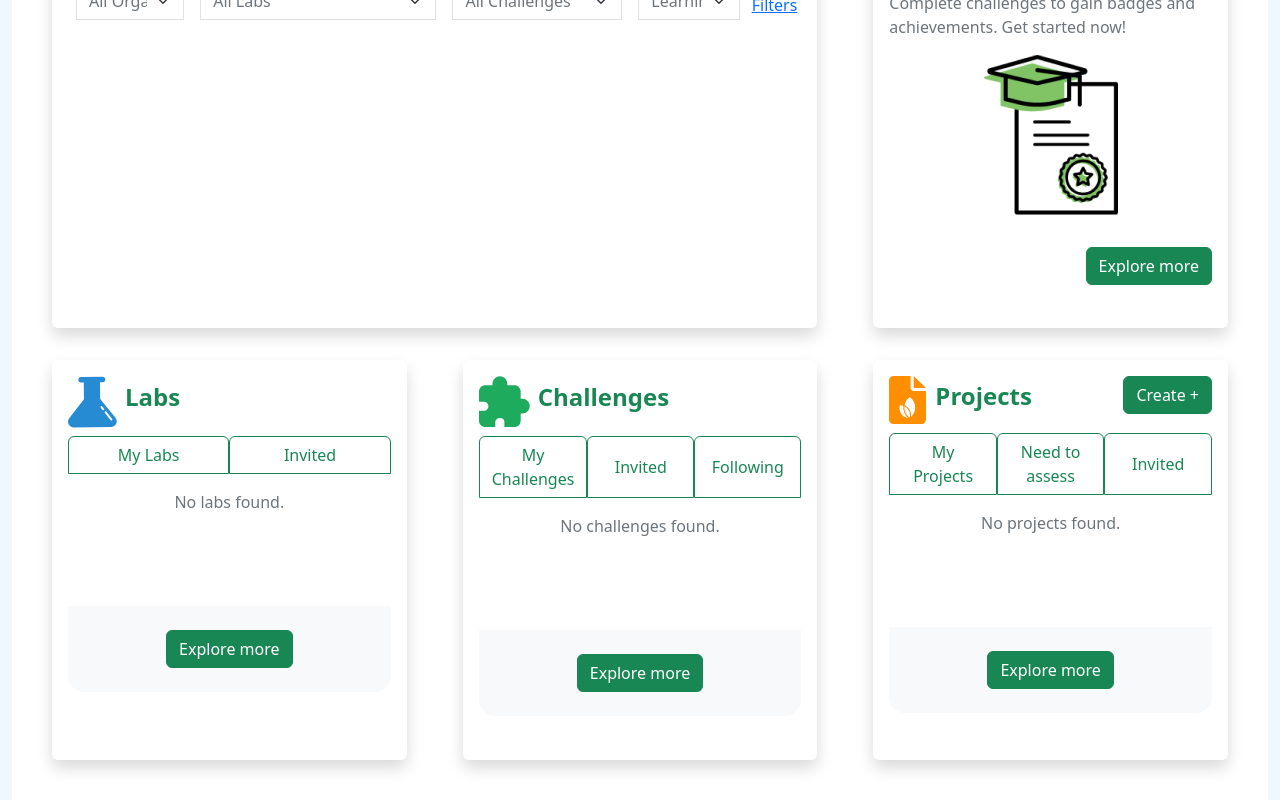
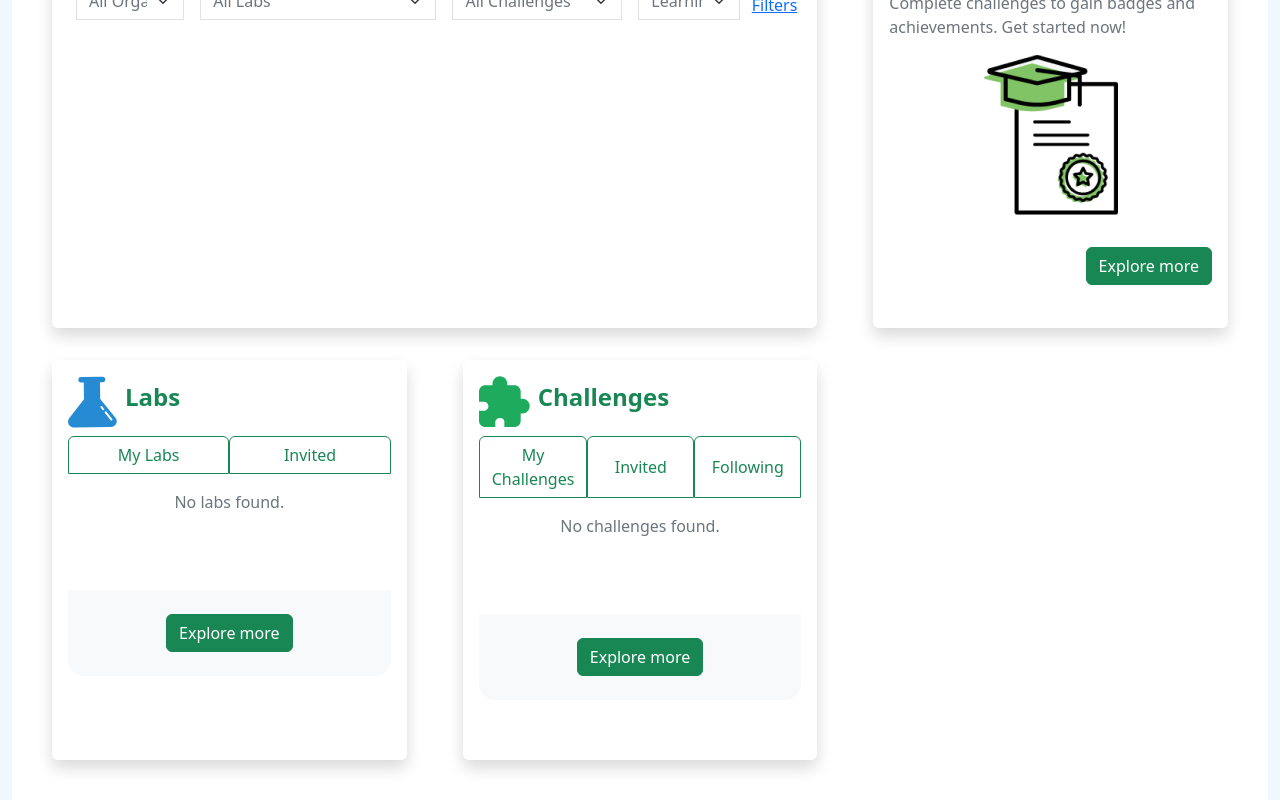
Before and after one commit to SeemaMistry/Frontend-Developer-Challenge-3-Dashboard-and-Project-Creation, a React (Create React App) app in the folder prepr-dashboard/: page /dashboard in a window 1280 px wide. Shown: the part 1000-1800 px from the top of the page. Built offline with nearby package versions, Linux system fonts and the light colour scheme.

Commit message:
feat: map dummyData of lab and challenge dashboard boxes to StudentCourseWork component

```diff
--- a/prepr-dashboard/src/components/DummyData.js
+++ b/prepr-dashboard/src/components/DummyData.js
@@ -18,14 +18,14 @@ export const DUMMY_DATA = [
             {id:'challenges-tab3',tabTitle: 'Following', tabContent: 'No challenges followed.'}
         ]
     },
-    {
-        isButton: true,
-        buttonUrl: '/create/project',
-        categoryTitle: 'Projects',
-        tabs: [
-            {id:'projects-tab1', tabTitle: 'My Projects', tabContent: 'No projects found.'},
-            {id:'projects-tab2', tabTitle: 'Need to assess', tabContent: 'No projects to assess.'},
-            {id:'projects-tab3', tabTitle: 'Invited', tabContent: 'No pending Project invitations.'}
-        ]
-    },
+    // {
+    //     isButton: true,
+    //     buttonUrl: '/create/project',
+    //     categoryTitle: 'Projects',
+    //     tabs: [
+    //         {id:'projects-tab1', tabTitle: 'My Projects', tabContent: 'No projects found.'},
+    //         {id:'projects-tab2', tabTitle: 'Need to assess', tabContent: 'No projects to assess.'},
+    //         {id:'projects-tab3', tabTitle: 'Invited', tabContent: 'No pending Project invitations.'}
+    //     ]
+    // },
 ]
--- a/prepr-dashboard/src/components/StudentCourseWork.js
+++ b/prepr-dashboard/src/components/StudentCourseWork.js
@@ -1,6 +1,5 @@
 import React, {useState} from 'react'
 import {Link} from 'react-router-dom'
-import iconYellowBadge from '../assets/iconYellowBadge.png'
 import CardTitle from './CardTitle'
 import RedirectButton from './RedirectButton'
 import Description from './Description'
@@ -9,6 +8,7 @@ import challengeIcon from '../assets/challenge_icon.svg'
 import projectIcon from '../assets/project_icon.svg'
 
 const StudentCourseWork = ({boxContent}) => {
+    // const [projectExists, setProjectExists] = useState(false)
     const {isButton, buttonUrl, categoryTitle, tabs} = boxContent // destructure prop
     const icon = categoryTitle === 'Labs' ? labIcon :
         categoryTitle === 'Challenges' ? challengeIcon : projectIcon
@@ -55,9 +55,13 @@ const StudentCourseWork = ({boxContent}) => {
             )}
 
         </div>
-        <p className='text-center mt-3' style={{height: '100px'}}>
+        <div className='text-center mt-3' style={{height: '100px'}}>
             <Description description={tabContent}/>
-            </p>
+            {/* {tabContent === '' && <Description description='No projects found.'/>}
+            {/* {tabContent !== '' && <div>we have some states to render {tabs[0].tabContent[0].id}</div>} */}
+            {/* {tabContent && tabs[0].tabContent.map(p => <ProjectInfo title={p.title} description={p.description} activeChallenge={p.activeChallenge} imgURL={p.imgURL}/>)} */}
+            {/* {projectExists ? renderProjectComponent : <Description description='No projects found.'/>} */}
+        </div>
         <div className='text-center p-2 bg-light rounded-top-0 rounded-4'>
            <p className='pt-3'> <RedirectButton label='Explore more'/></p>
         </div>
```
